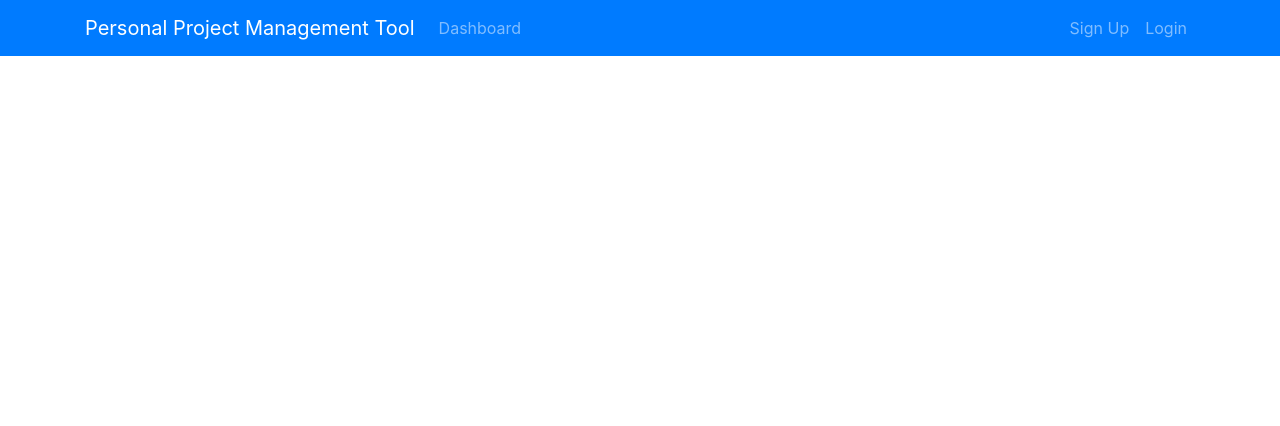
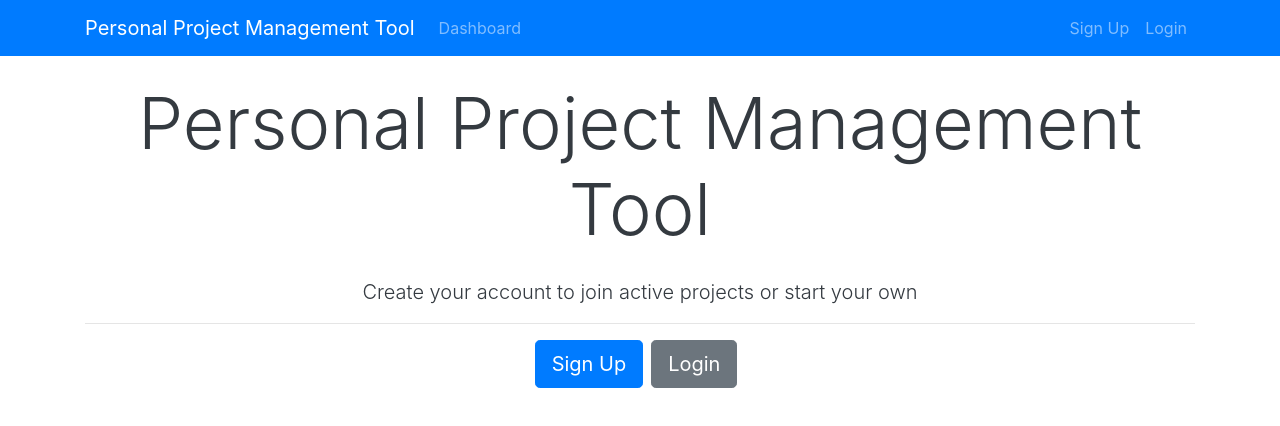
Before and after one commit to LeeHCL/AgilePPMTool, a React (Create React App) app in the folder ppmtool-react-client/: page / in a window 1280 px wide. Shown: the top 426 px of the page. Built offline with nearby package versions, Linux system fonts and the light colour scheme; the HTML template or start-up script is replaced by a standard one.

Commit message:
React security

```diff
--- a/ppmtool-react-client/src/App.js
+++ b/ppmtool-react-client/src/App.js
@@ -11,6 +11,7 @@ import UpdateProject from "./components/Project/UpdateProject";
 import ProjectBoard from "./ProjectBoard/ProjectBoard";
 import AddProjectTask from "./ProjectBoard/ProjectTasks/AddProjectTask";
 import UpdateProjectTask from "./ProjectBoard/ProjectTasks/UpdateProjectTask";
+import Landing from "./components/Layout/Landing";
 
 class App extends Component {
   render() {
@@ -19,6 +20,15 @@ class App extends Component {
         <Router>
           <div className="App">
             <Header />
+            {
+              // Public Routes
+            }
+
+            <Route exact path="/" component ={Landing}/>
+
+            {
+              //Private Routes
+            }
             <Route exact path="/dashboard" component={Dashboard} />
             <Route exact path="/addProject" component={AddProject} />
             <Route exact path="/updateProject/:id" component={UpdateProject} />
--- /dev/null
+++ b/ppmtool-react-client/src/components/Layout/Landing.js
@@ -0,0 +1,30 @@
+import React, { Component } from "react";
+
+class Landing extends Component {
+  render() {
+    return (
+      <div className="landing">
+        <div className="light-overlay landing-inner text-dark">
+          <div className="container">
+            <div className="row">
+              <div className="col-md-12 text-center">
+                <h1 className="display-3 mb-4">Personal Project Management Tool</h1>
+                <p className="lead">
+                  Create your account to join active projects or start your own
+                </p>
+                <hr />
+                <a href="register.html" className="btn btn-lg btn-primary mr-2">
+                  Sign Up
+                </a>
+                <a href="login.html" className="btn btn-lg btn-secondary mr-2">
+                  Login
+                </a>
+              </div>
+            </div>
+          </div>
+        </div>
+      </div>
+    );
+  }
+}
+export default Landing;
```
Also changed, not shown: ppmtool-react-client/PPMToolDesign/LandingPage.html (+0 -21 lines), ppmtool-react-client/src/components/UserManagement/Login.js (added), 1 other file (tests, documents, lock files or other folders).
